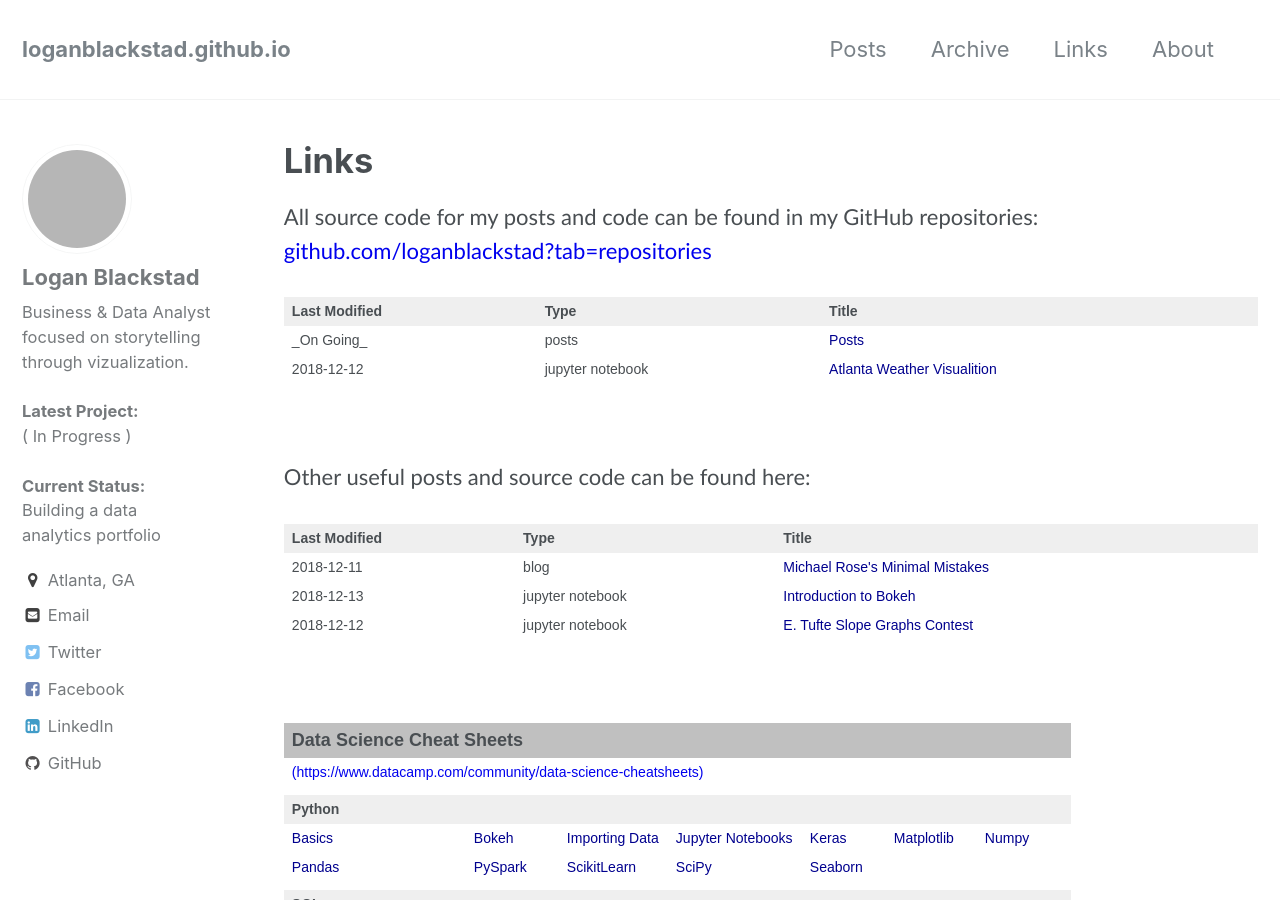
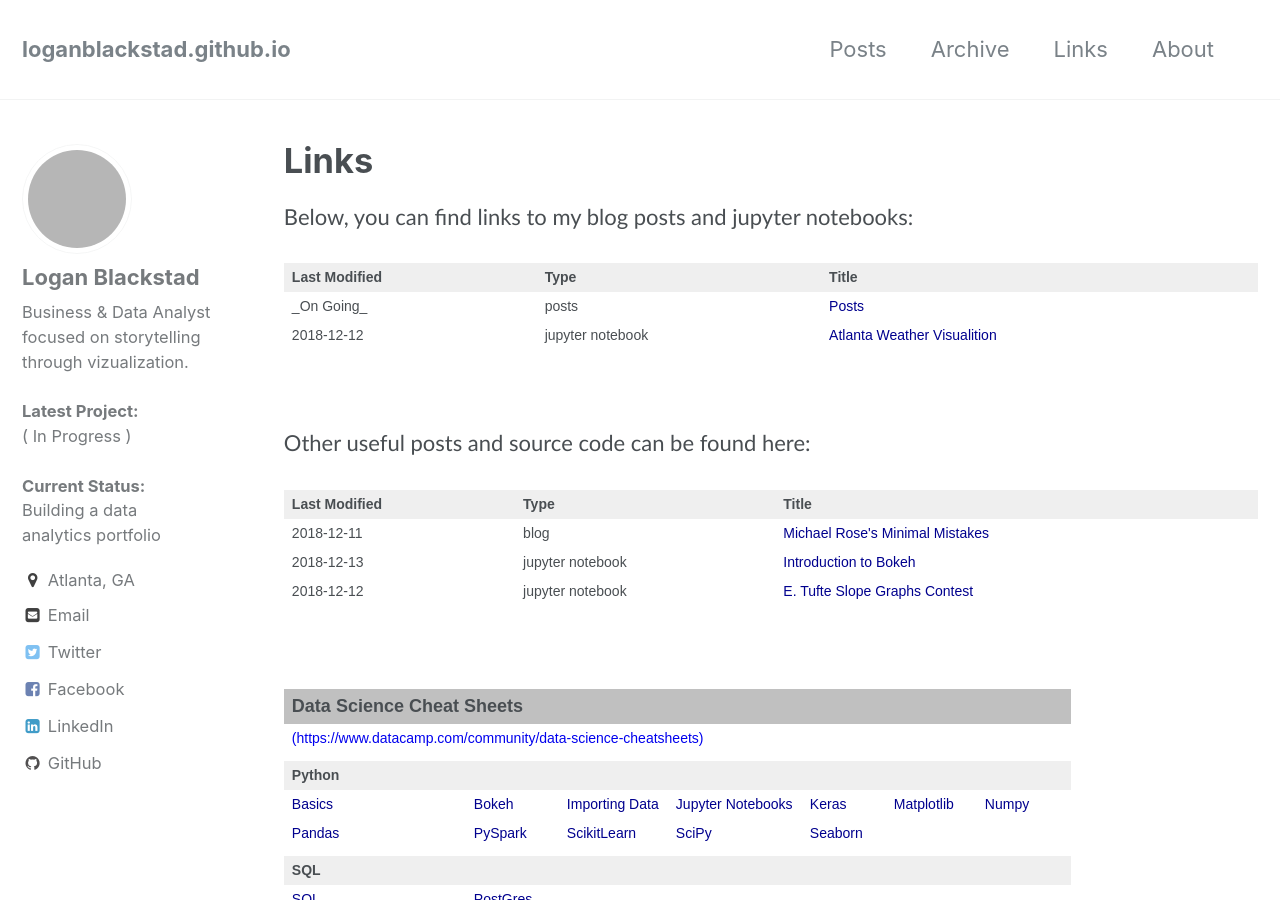
Before and after one commit to loganblackstad/loganblackstad.github.io, a Jekyll site: the page built from _pages/links.html, in a window 1280 px wide and 900 px high. Built offline with Jekyll 4.4.1, drawn with Linux system fonts in a browser that asks for light colours; grey boxes are pictures that could not be loaded.

Commit message:
Update links.html

```diff
--- a/_pages/links.html
+++ b/_pages/links.html
@@ -14,9 +14,8 @@ author_profile: true
 <p class=MsoNormal style='tab-stops:1.0in 265.5pt right 549.0pt'><span
 lang=PT-BR style='mso-bidi-font-size:10.0pt;font-family:"Calibri",sans-serif;
 mso-bidi-font-family:"Times New Roman";mso-bidi-theme-font:minor-latin;
-mso-ansi-language:PT-BR'>All source code for my posts and code can be found in my GitHub repositories:<span
-style='mso-spacerun:yes'>  </span><br><a
-href="https://github.com/loganblackstad?tab=repositories" style="color:#0000EE"> github.com/loganblackstad?tab=repositories</a><br>
+mso-ansi-language:PT-BR'>Below, you can find links to my blog posts and jupyter notebooks:<span
+style='mso-spacerun:yes'>  </span><br>
 </span><b
 style='mso-bidi-font-weight:normal'><span lang=PT-BR style='font-size:20.0pt;
 mso-bidi-font-size:10.0pt;font-family:"Calibri",sans-serif;mso-bidi-font-family:
```
